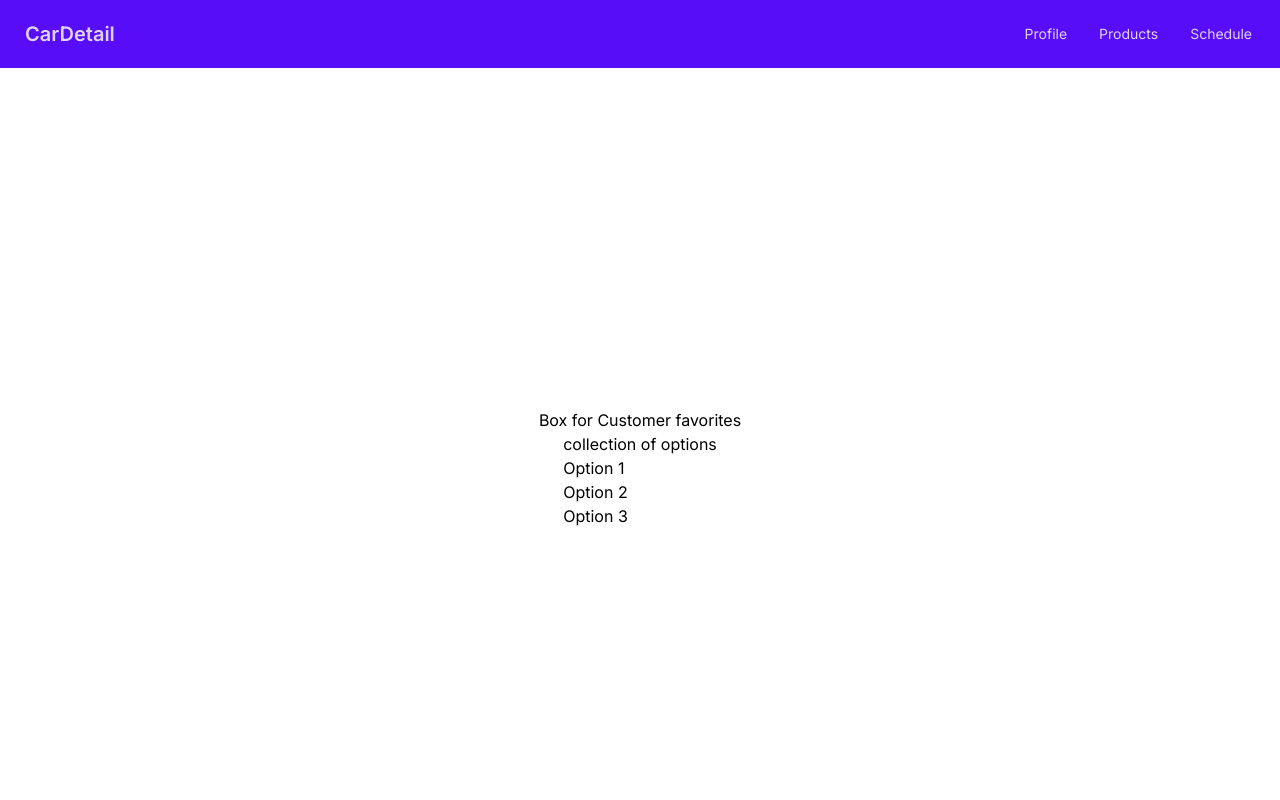
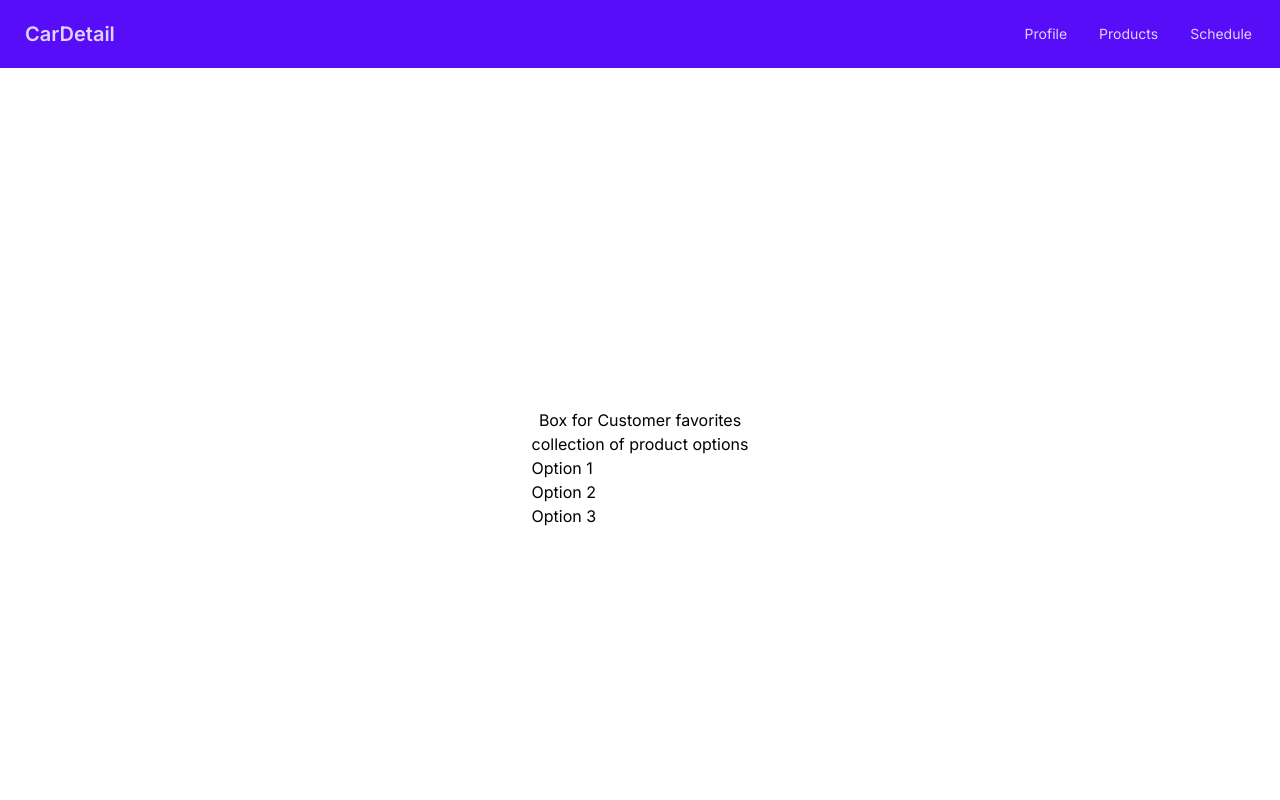
Before and after one commit to MattGunson/CarDetailingSite, a Next.js app in the folder site-frontend/: page /products in a window 1280 px wide. Shown: the top 800 px of the page. Built offline with nearby package versions, Linux system fonts and the light colour scheme.

Commit message:
Update README & Add comments for placeholding

```diff
--- a/site-frontend/app/products/page.tsx
+++ b/site-frontend/app/products/page.tsx
@@ -3,7 +3,7 @@ export default function Products() {
     <main className="flex min-h-screen flex-col items-center justify-center">
       <div>Box for Customer favorites</div>
       <div>
-        collection of options
+        collection of product options
         <div>Option 1</div>
         <div>Option 2</div>
         <div>Option 3</div>
--- a/site-frontend/app/profile/[service]/page.tsx
+++ b/site-frontend/app/profile/[service]/page.tsx
@@ -4,7 +4,10 @@ export default function ServiceDetails() {
       <div>
         progress container
         <div>service details</div>
-        <div>Service provider tracker</div>
+        <div>
+          Service provider tracker
+          {/* this is where we will use a web socket for live locatin data */}
+        </div>
       </div>
     </main>
   );
--- a/site-frontend/app/profile/page.tsx
+++ b/site-frontend/app/profile/page.tsx
@@ -4,6 +4,8 @@ export default function Blog() {
   return (
     <main className="flex min-h-screen flex-col items-center justify-center">
       <div>
+        <div>sign in card if not logged in</div>
+        {/* content for this page will be stored in the database */}
         <div>My cars window (displays information about your vehicles)</div>
         <div>My services</div>
         <div>My information</div>
```
Also changed, not shown: 1 other file (tests, documents, lock files or other folders).
